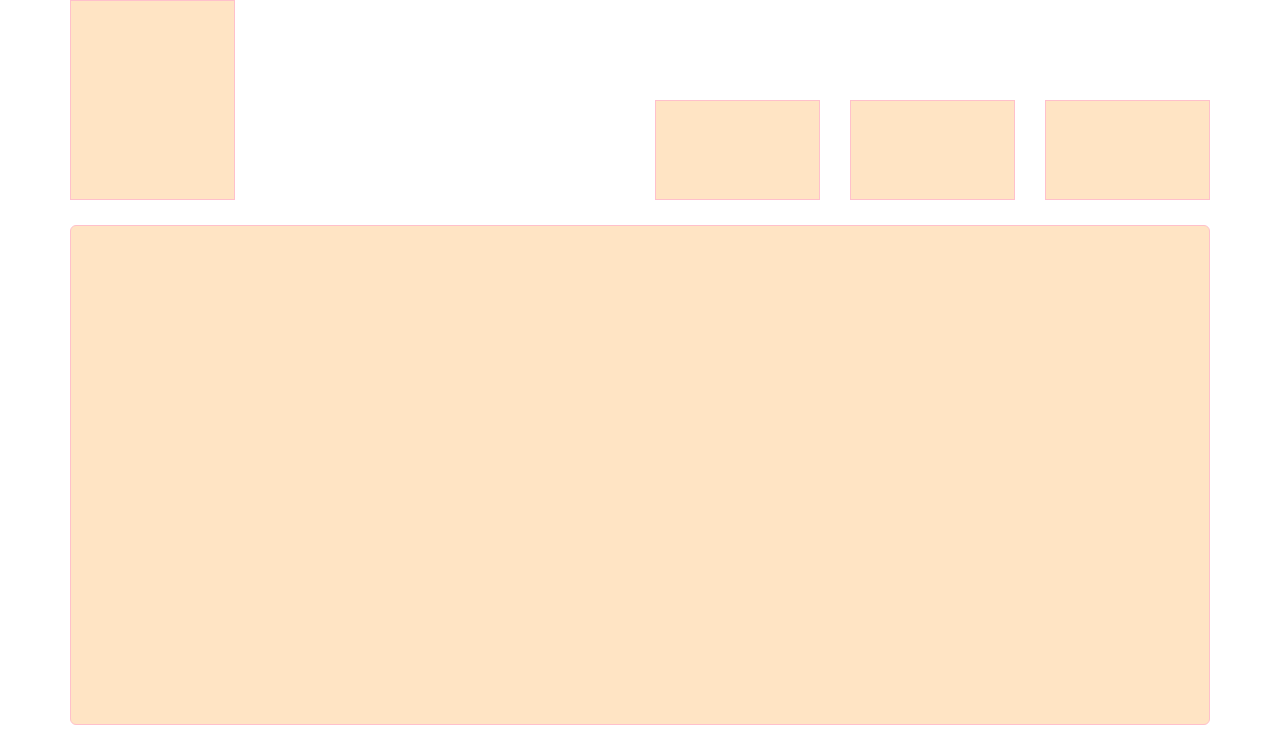
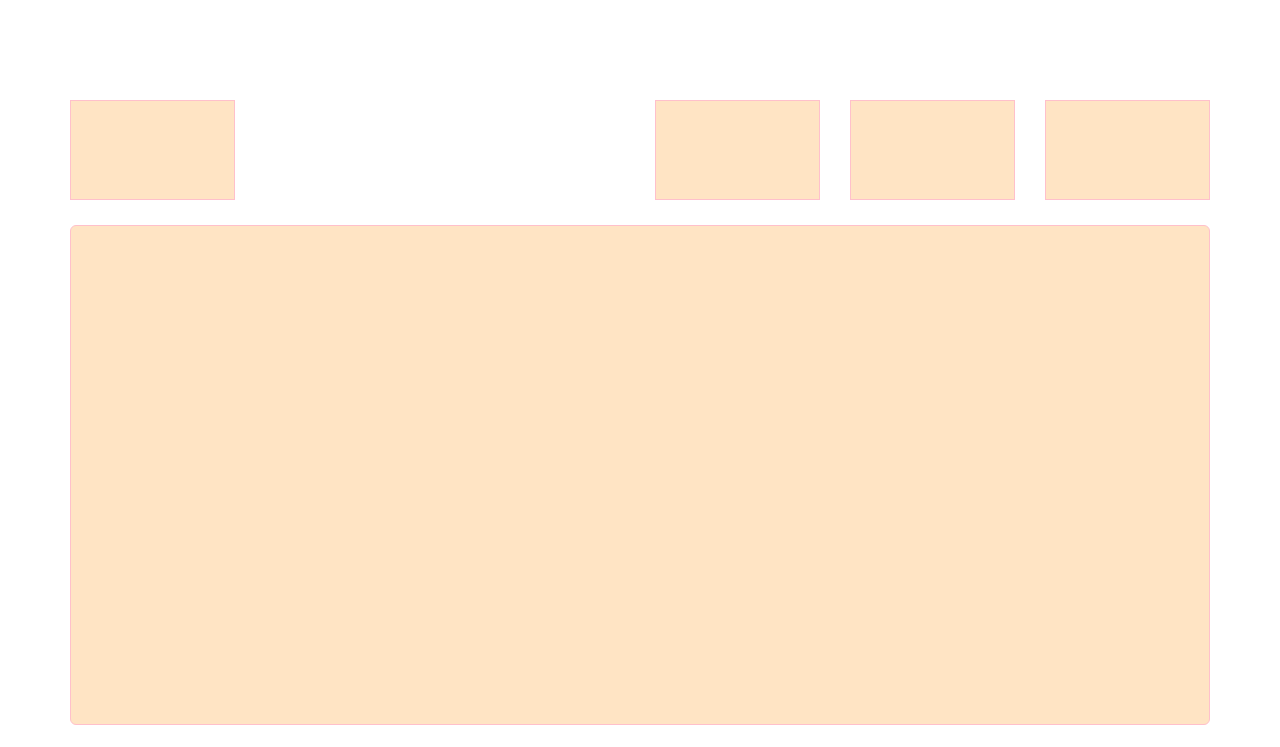
Before and after one commit to fillyh/day4_takehome, a plain HTML site: page index.html in a window 1280 px wide. Shown: the top 747 px of the page. Drawn offline with nearby package versions, Linux system fonts and the light colour scheme.

Commit message:
updated css

```diff
--- a/css/styles.css
+++ b/css/styles.css
@@ -25,5 +25,6 @@
 
 }
 .my-brand{
-    height: 200px;
+    height: 100px;
+    margin-top:100px;
 }
```
